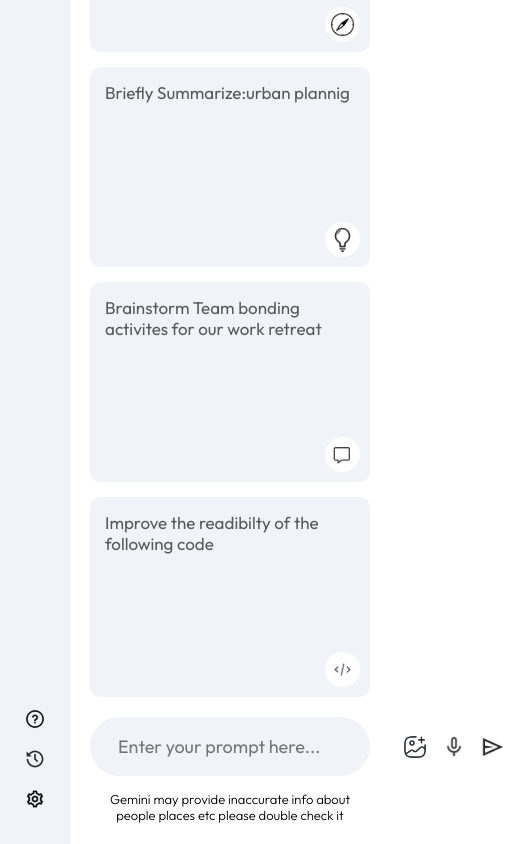
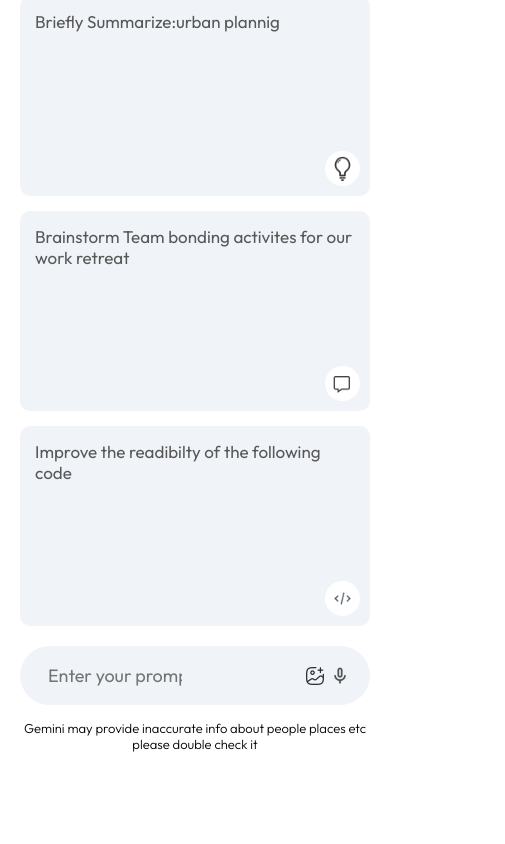
Before and after one commit to Haroon-1ktk/Gemini-Clone, a React (Vite) app: page / in a window 390 px wide. Shown: the part 672-1516 px from the top of the page, 505 px wide, since content can reach past the window. After the commit the page ends 1445 px from the top, so only its background shows below. Built offline with nearby package versions, Linux system fonts and the light colour scheme.

Commit message:
initial commit

```diff
--- a/src/Components/Main/Main.css
+++ b/src/Components/Main/Main.css
@@ -153,3 +153,18 @@
     font-weight: 300;
     line-height: 1.8;
 }
+@media (max-width:600px) {
+    .main-bottom input{
+        flex: none;
+        width: 150px;
+    }
+    .main-bottom img{
+        width: 20px;
+    }
+    .search-box{
+        padding: 5px 10px;
+    }
+    .search-box div{
+        gap: 5px;
+    }
+}
--- a/src/Components/Main/Main.jsx
+++ b/src/Components/Main/Main.jsx
@@ -57,7 +57,7 @@
                     <div>
                         <img src={assets.gallery_icon} alt="" />
                         <img src={assets.mic_icon} alt="" />
-                        <img onClick={()=>onSent()} src={assets.send_icon} alt="" />
+                       {input? <img onClick={()=>onSent()} src={assets.send_icon} alt="" />:null}
                     </div>
                 </div>
                 <p className="bottom-info">
--- a/src/Components/Sidebar/Sidebar.css
+++ b/src/Components/Sidebar/Sidebar.css
@@ -5,6 +5,7 @@
     flex-direction: column;
     background-color: #f0f4f9;
     padding: 25px 15px;
+    animation: fadeIn 1.5s;
 }
 .sidebar img{
     width: 20px;
@@ -24,6 +25,7 @@
  font: 14px;
  background-color: #e6eaf1;
  color: gray;
+ cursor: pointer;
 }
 .sidebar .recent{
     display: flex;
@@ -54,3 +56,8 @@
     cursor: pointer;
     padding-right: 10px;
 }
+@media(max-width:600px){
+    .sidebar{
+        display: none;
+    }
+}
--- a/src/Components/Sidebar/Sidebar.jsx
+++ b/src/Components/Sidebar/Sidebar.jsx
@@ -1,24 +1,34 @@
-import React, { useState } from 'react'
-import './Sidebar.css'
-import {assets} from '../../assets/assets'
-
+import React, { useContext, useState } from 'react';
+import './Sidebar.css';
+import {assets} from '../../assets/assets';
+import {Context} from '../../context/Context';
 const Sidebar = () => {
     const [extended,setExtended]=useState(false);
+    const {onSent,prevprompt,setRecentprompt,onChat}=useContext(Context);
+
+    const loadprompt=(prompt)=>{
+        setRecentprompt(prompt);
+        onSent(prompt);
+    }
   return (
     <div className='sidebar'>
         <div className="top">
             <img onClick={()=> setExtended(prev=>!prev)} className='menu' src={assets.menu_icon} alt=""  />
-            <div className="new-chat">
+            <div onClick={()=>onChat()} className="new-chat">
                 <img src={assets.plus_icon} alt="" />
                 {extended ?<p>New chat</p>:null}
                 </div>
               {extended ?
                 <div className='recent'>
                 <p className='recent-title'>Recent</p>
-                <div className='recent-entry'>
+              {prevprompt.map((item,index)=>{
+                return(
+                    <div onClick={()=>loadprompt(item)} key={index} className='recent-entry'>
                     <img src={assets.message_icon} alt="" />
-                    <p>What is react...</p>
+                    <p>{item.slice(0,18)}...</p>
                 </div>
+                )
+              })}
             </div>:null}
         </div>
         <div className="bottom">
--- a/src/context/Context.jsx
+++ b/src/context/Context.jsx
@@ -11,18 +11,26 @@
     const [loading,setLoading]=useState(false);
     const [resultdata,setResultdata]=useState("");
 
-    const Delaypara=(index,nextWord)=>{
-
+    const onChat=()=>{
+    setLoading(false);
+    setShowresult(false);
     }
     //function for submting question
     const onSent=async(prompt)=>{
       setResultdata("")
       setShowresult(true)
-      setRecentprompt(input)
       setLoading(true)
+      if(prompt!==undefined){
+        const response =await run(prompt);
+      setRecentprompt(prompt);
+      setResultdata(response);
+      }else{
+        setRecentprompt(input)
+      setPrevprompt(prev=>[...prev,input])
       const response =await run(input);
+      setResultdata(response);
+      }
 
-      setResultdata(response);
       setLoading(false);
       setInput("")
     }
@@ -38,7 +46,7 @@
      resultdata,
      input,
      setInput,
-
+     onChat
     }
     return(
         <Context.Provider value={ContextValue}>
--- a/src/index.css
+++ b/src/index.css
@@ -8,4 +8,13 @@
 #root{
     min-height: 100vh;
     display: flex;
+    animation: fadeIn 1.5s;
 }
+@keyframes fadeIn{
+    0%{
+        opacity: 0;
+    }
+    100%{
+        opacity: 1;
+    }
+}
```
